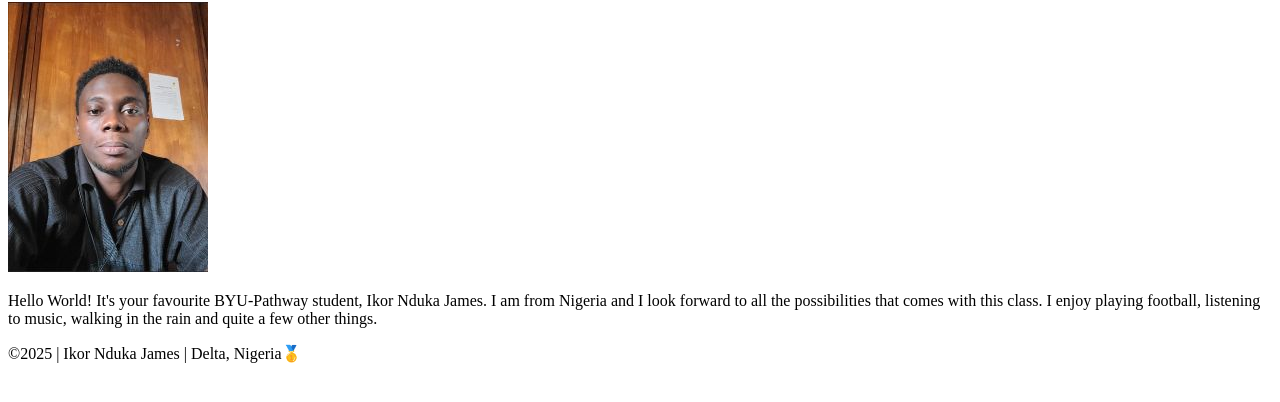
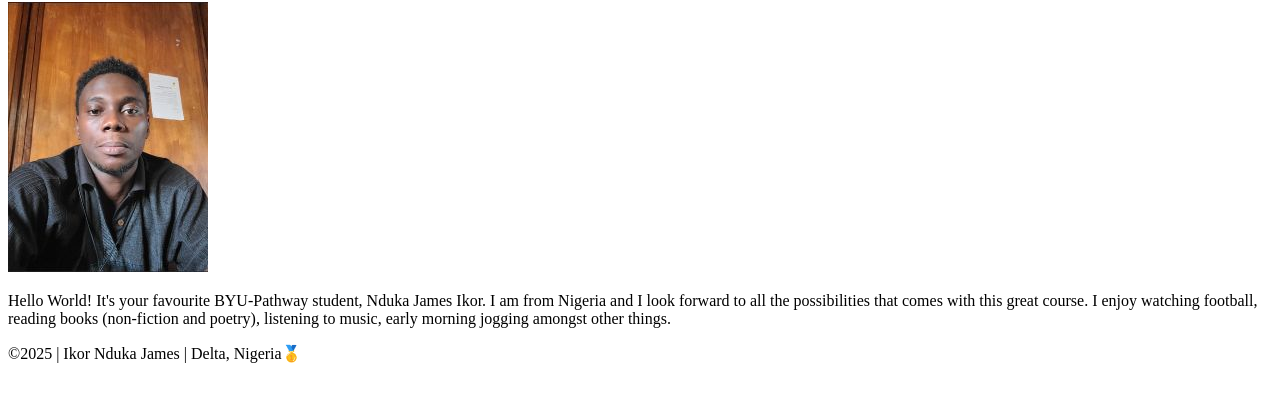
Before and after one commit to n-ikor/wdd130, a plain HTML site: page index.html in a window 1280 px wide. Shown: the part 104-506 px from the top of the page. Drawn offline with Linux system fonts and the light colour scheme.

Commit message:
Modified p tag

```diff
--- a/index.html
+++ b/index.html
@@ -18,7 +18,10 @@
         <main>
             <h1>Ikor Nduka James | WDD 130</h1>
             <img src="images/profile.jpg" alt="Ikor Nduka James" width="200">
-            <p>Hello World! It's your favourite BYU-Pathway student, Ikor Nduka James. I am from Nigeria and I look forward to all the possibilities that comes with this class. I enjoy playing football, listening to music, walking in the rain and quite a few other things.</p>
+            <p>Hello World! It's your favourite BYU-Pathway student, Nduka James Ikor. I am from
+                Nigeria and I look forward to all the possibilities that comes with this great course.
+                I enjoy watching football, reading books (non-fiction and poetry), listening to
+                music, early morning jogging amongst other things.</p>
         </main>
         <!-- <aside>
             <h2>Delta State, Nigeria</h2>
```
